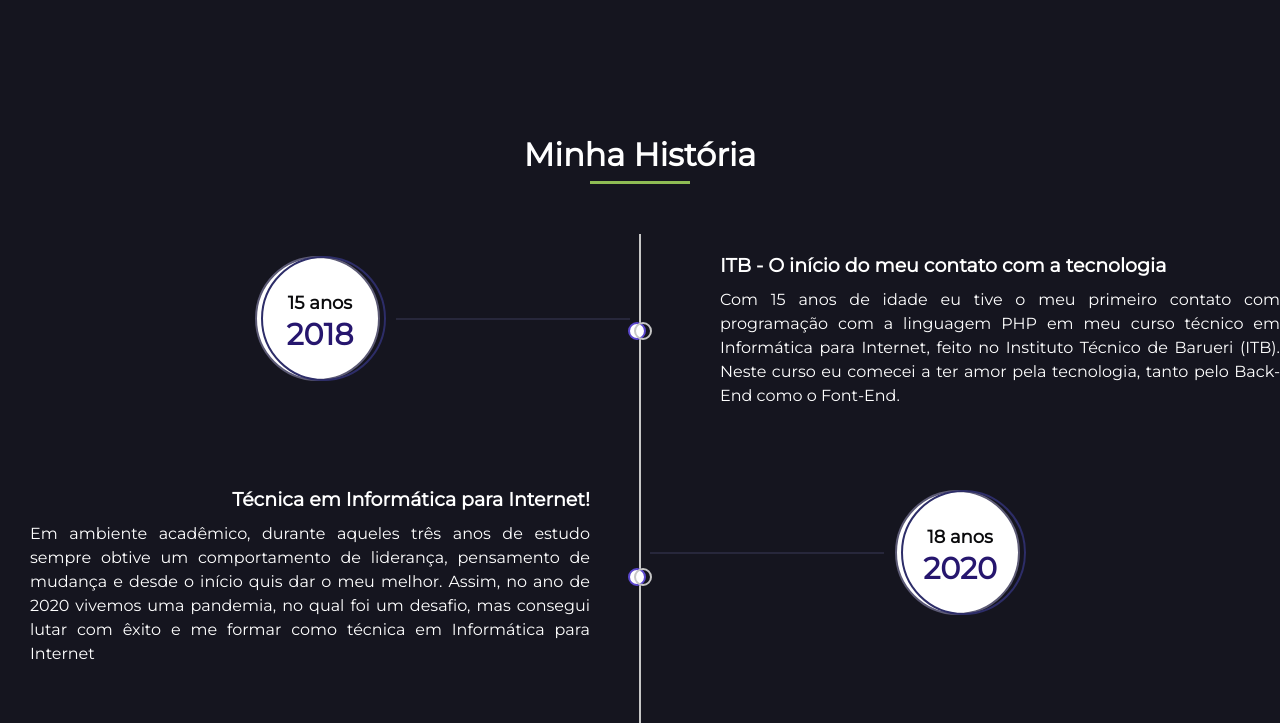
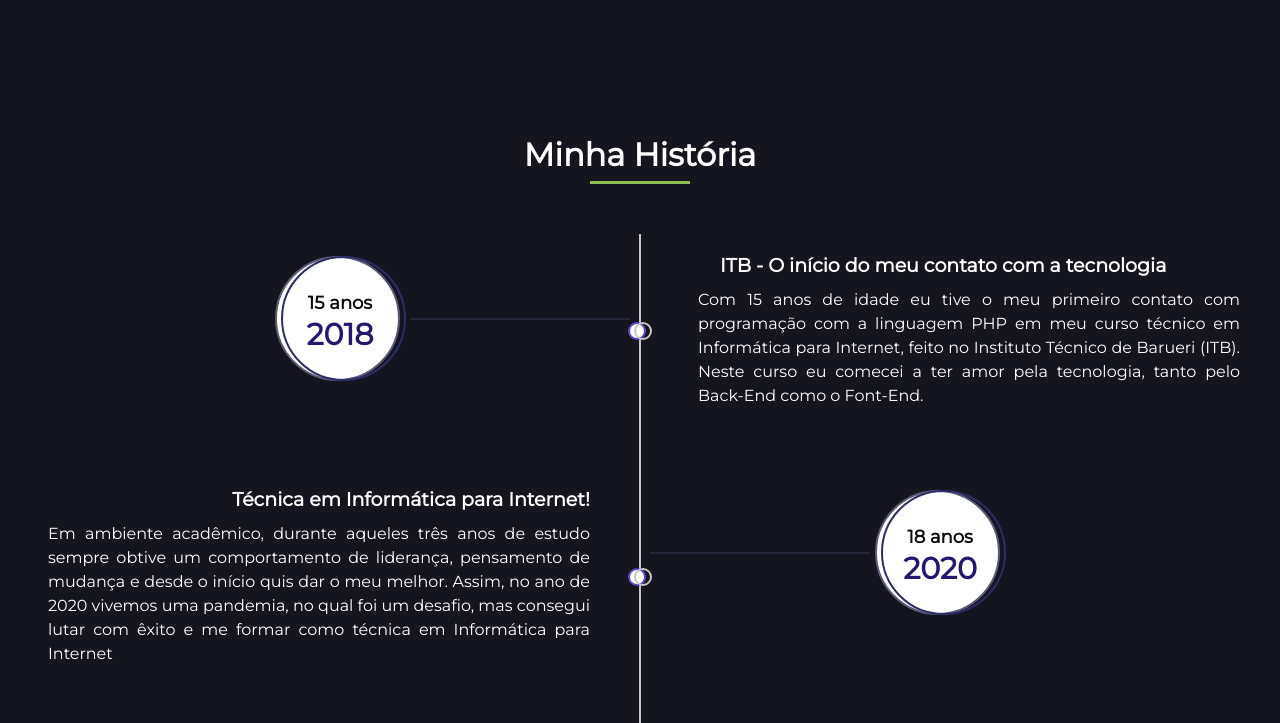
Before and after one commit to vitoriarodris26/portifolio, a plain HTML site: page index.html in a window 1280 px wide. Shown: the part 780-1503 px from the top of the page. Drawn offline with nearby package versions, Linux system fonts and the light colour scheme; files that its build step writes are made by us from their sources; a script that the page names is missing; files whose address does not match are found by name; a web font is replaced by a local one.

Commit message:
arrumei margin do description

```diff
--- a/index.html
+++ b/index.html
@@ -230,7 +230,7 @@
     <div id="video" class="">
       <h2 style="color: #fff ;"> Pitch Pessoal </h2>
 
-        <iframe width="320" height="320" src="https://www.youtube.com/embed/h3EmJzro3HE" title="YouTube video player" frameborder="0" allow="accelerometer; autoplay; clipboard-write; encrypted-media; gyroscope; picture-in-picture" allowfullscreen></iframe>
+        <iframe max-widht="auto" src="https://www.youtube.com/embed/h3EmJzro3HE" title="YouTube video player" frameborder="0" allow="accelerometer; autoplay; clipboard-write; encrypted-media; gyroscope; picture-in-picture" allowfullscreen></iframe>
 
     </div>
 
--- a/style.css
+++ b/style.css
@@ -409,12 +409,14 @@ margin-left: 30px;
 
 
 }
-
+.title{
+  margin-left: 5px;
+}
 .main-timeline .description {
   margin-bottom: 0px;
   display: flexbox ;
   text-align: justify;
-  padding-left: 30px;
+  padding-left: 8px;
   margin-top: 10px;
 
 }
@@ -503,8 +505,8 @@ margin-left: 30px;
 .CONT{
   margin-top: 50px;
   margin-bottom: 200px;
-margin-left: auto;
-margin-right: auto;
+margin-left: 40px;
+margin-right: 40px;
   color: #fff;
   justify-content: center;
 }
```
